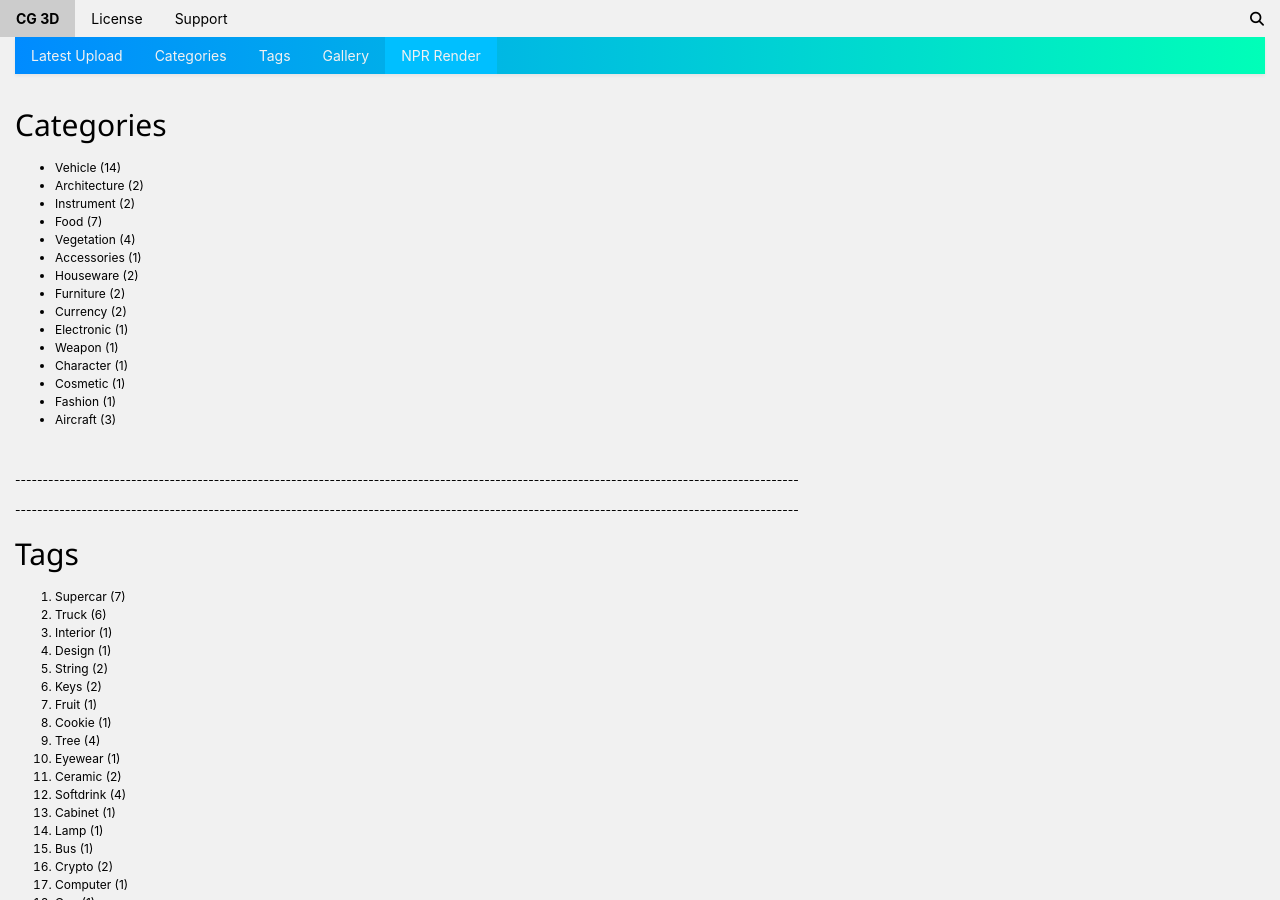
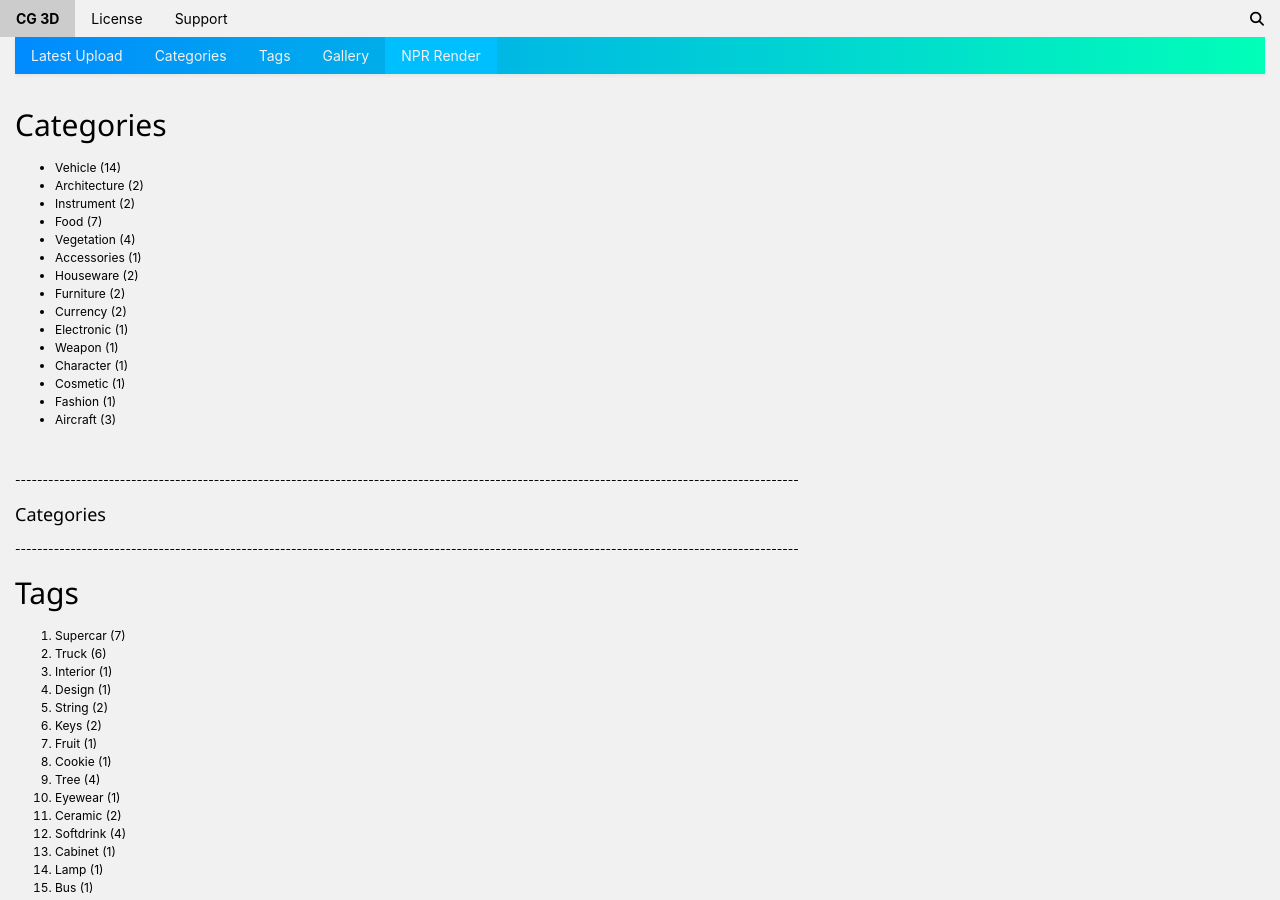
Before and after one commit to artslinux/zltzkjkl0emxcajsghsqi6wv479to0emgeyrcryesou, a Jekyll site: the page built from npr/index.html, in a window 1280 px wide and 900 px high. Built offline with Jekyll 4.4.1, drawn with Linux system fonts in a browser that asks for light colours; nearby versions of some CDN libraries.

Commit message:
Update index.html

```diff
--- a/npr/index.html
+++ b/npr/index.html
@@ -27,7 +27,14 @@
 </ul>
 <br/>
 <p>----------------------------------------------------------------------------------------------------------------------------------------------</p>
-
+<h5>Categories</h5>
+{% for category in site.categories %}
+    {% assign cat = category[0] %}
+    <h6><a href="#">{{ Vehicle }}</a></h6>
+    {% for post in site.categories[Vehicle] %}
+        <a href="{{ post.url }}">{{ post.title }}</a> <small>{{ post.date }}</small>
+    {% endfor %}
+{% endfor %}
 <p>----------------------------------------------------------------------------------------------------------------------------------------------</p>
 <h2>Tags</h2>
 <ol>
```
